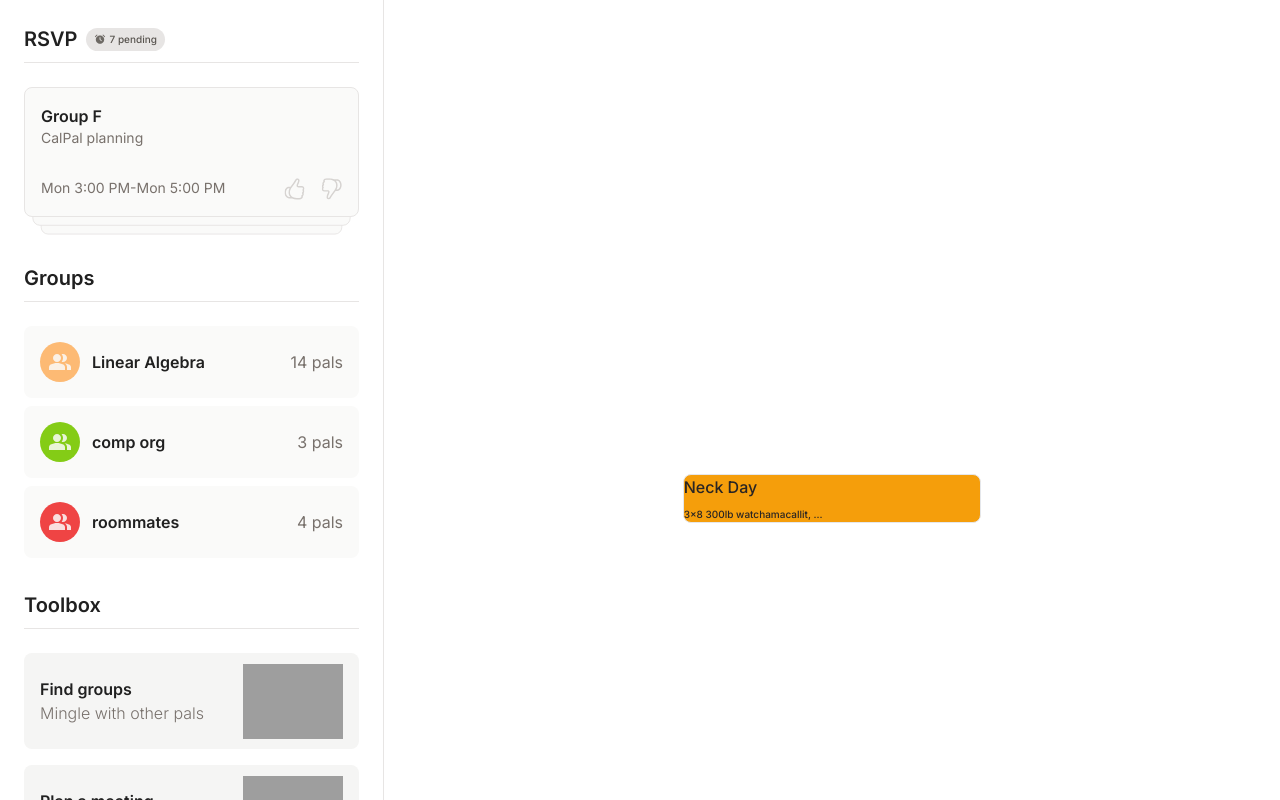
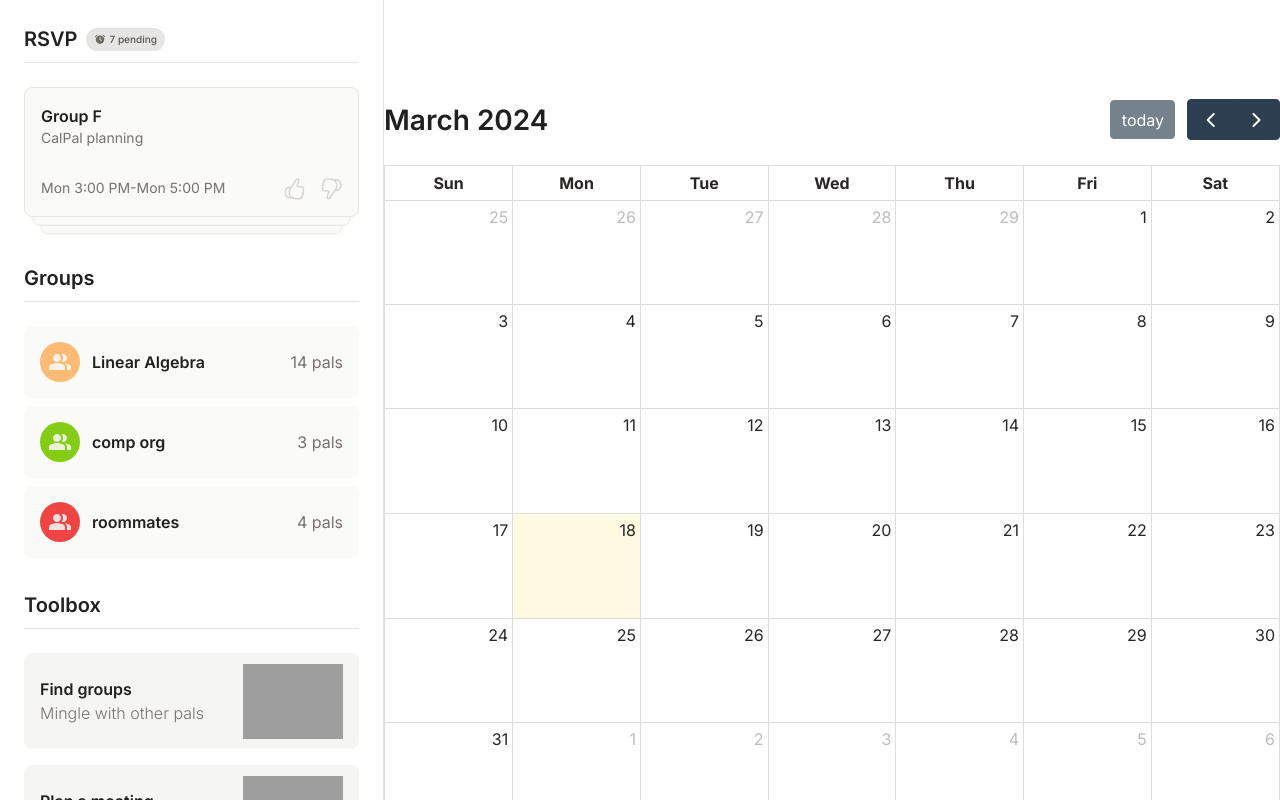
Before and after one commit to CS-3203-Group-F/calpal-web, a Next.js app: page / in a window 1280 px wide. Shown: the top 800 px of the page. Built offline with nearby package versions, Linux system fonts and the light colour scheme.

Commit message:
Imported and set up FullCalendar

```diff
--- /dev/null
+++ b/app/components/Calendar/Calendar.css
@@ -0,0 +1,11 @@
+.fc .fc-col-header-cell-cushion {
+  /* needs to be same precedence */
+  padding-top: 5px; /* an override! */
+  padding-bottom: 5px; /* an override! */
+}
+
+.fc .fc-event-main {
+}
+
+.fc-col-header-cell {
+}
--- a/app/components/Calendar/Calendar.tsx
+++ b/app/components/Calendar/Calendar.tsx
@@ -1,90 +1,56 @@
+"use client";
+
+import FullCalendar from "@fullcalendar/react";
+import dayGridPlugin from "@fullcalendar/daygrid"; // a plugin!
+import "./Calendar.css";
+
+export default function Calendar() {
+  return (
+    <FullCalendar
+      plugins={[dayGridPlugin]}
+      initialView="dayGridMonth"
+      events={groupFDataExample}
+    />
+  );
+}
+
 const groupFDataExample = {
   events: [
     {
-      name: "CalPal planning",
+      title: "CalPal planning",
       description: "Planning session for the upcoming CalPal event.",
       location: "Devon Energy Hall 0270",
-      startTime: "2024-04-17T10:00:00.000Z",
-      endTime: "2024-04-17T12:00:00.000Z",
+      start: "2024-04-17T10:00:00.000Z",
+      end: "2024-04-19T12:00:00.000Z",
+      color: "#B9B2D8",
     },
     {
-      name: "CalPal planning",
+      title: "CalPal planning",
       description: "Planning session for the upcoming CalPal event.",
       location: "Devon Energy Hall 0270",
-      startTime: "2024-04-17T14:00:00.000Z",
-      endTime: "2024-04-17T16:00:00.000Z",
+      start: "2024-04-17T14:00:00.000Z",
+      allDay: true,
     },
     {
-      name: "Earnings Report",
+      title: "Earnings Report",
       description: "Review and discussion of quarterly earnings report.",
       location: "CalPal Business Park Building 3, Room 2100",
-      startTime: "2024-04-17T09:00:00.000Z",
-      endTime: "2024-04-17T11:00:00.000Z",
+      start: "2024-04-17T09:00:00.000Z",
+      end: "2024-04-17T11:00:00.000Z",
     },
     {
-      name: "Bonding trip",
+      title: "Bonding trip",
       description: "Group bonding trip for members of Group F.",
       date: "2024-04-18T09:00:00",
       location: "Phoenix, Arizona",
-      startTime: "2024-04-18T09:00:00.000Z",
-      endTime: "2024-04-20T17:00:00.000Z",
+      start: "2024-04-18T09:00:00.000Z",
+      endendime: "2024-04-20T17:00:00.000Z",
     },
   ],
 };
 
-export function Calendar() {
-  return (
-    <div className="w-full">
-      <Day />
-    </div>
-  );
-}
-
-function Day() {
-  return (
-    <div
-      style={{ gridTemplateColumns: "repeat(24, minmax(0, 1fr))" }}
-      className="grid"
-    >
-      <ScheduleBlock
-        title="Neck Day"
-        description="3x8 300lb watchamacallit, ..."
-        startTime="2024-04-18T09:00:00.000Z"
-        endTime="2024-04-20T17:00:00.000Z"
-      />
-    </div>
-  );
-}
-
-interface ScheduleBlockProps {
-  title: string;
-  description: string;
-  startTime: string;
-  endTime: string;
-}
-
-function ScheduleBlock({
-  title,
-  description,
-  startTime,
-  endTime,
-}: ScheduleBlockProps) {
-  const start = new Date(startTime).getHours();
-  const end = new Date(endTime).getHours();
-
-  return (
-    <div
-      style={{
-        gridColumn: `${start} / ${end}`,
-      }}
-      className="flex items-start border rounded-lg bg-amber-500 overflow-hidden"
-    >
-      <div className="flex flex-col items-start gap-2 self-stretch">
-        <p className="text-base font-medium">{title}</p>
-        <p className="text-[10px] font-medium">{description}</p>
-      </div>
-    </div>
-  );
-}
+// export function Calendar() {
+//   return <div className="w-full"></div>;
+// }
 
 // Will use big calendar library
--- a/app/layout.tsx
+++ b/app/layout.tsx
@@ -3,7 +3,7 @@ import { Inter } from "next/font/google";
 import "./globals.css";
 import { Panel } from "./components/Panel/Panel";
 import Image from "next/image";
-import { Calendar } from "./components/Calendar/Calendar";
+import Calendar from "./components/Calendar/Calendar";
 
 const inter = Inter({ subsets: ["latin"] });
 
@@ -22,7 +22,9 @@ export default function RootLayout({
       <body className={inter.className}>
         <main className="text-stone-800 flex min-h-screen flex-row items-center justify-betweenS">
           <Panel>{children}</Panel>
-          <Calendar />
+          <div className="h-screen w-screen">
+            <Calendar />
+          </div>
           {/* <div className="flex flex-col items-start w-full min-h-screen">
             <Image
               width={1541}
--- a/package.json
+++ b/package.json
@@ -9,6 +9,9 @@
     "lint": "next lint"
   },
   "dependencies": {
+    "@fullcalendar/core": "^6.1.11",
+    "@fullcalendar/daygrid": "^6.1.11",
+    "@fullcalendar/react": "^6.1.11",
     "framer-motion": "^11.0.24",
     "next": "14.1.3",
     "pocketbase": "^0.21.1",
--- a/tsconfig.json
+++ b/tsconfig.json
@@ -26,7 +26,8 @@
     "**/*.ts",
     "**/*.tsx",
     ".next/types/**/*.ts",
-    "app/components/Group/Icons.jsx"
+    "app/components/Group/Icons.jsx",
+    "app/components/Calendar/Calendar.tsx"
   ],
   "exclude": ["node_modules"]
 }
```
Also changed, not shown: 1 other file (tests, documents, lock files or other folders).
